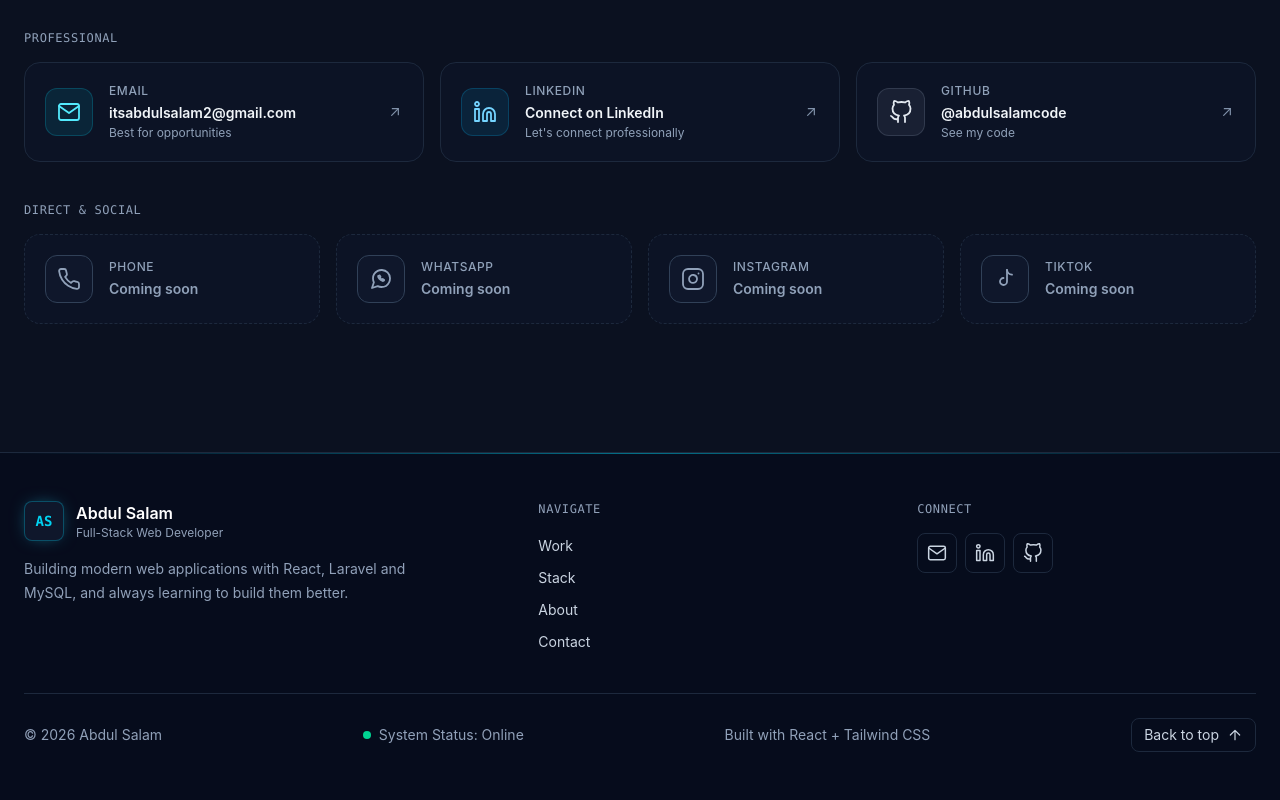
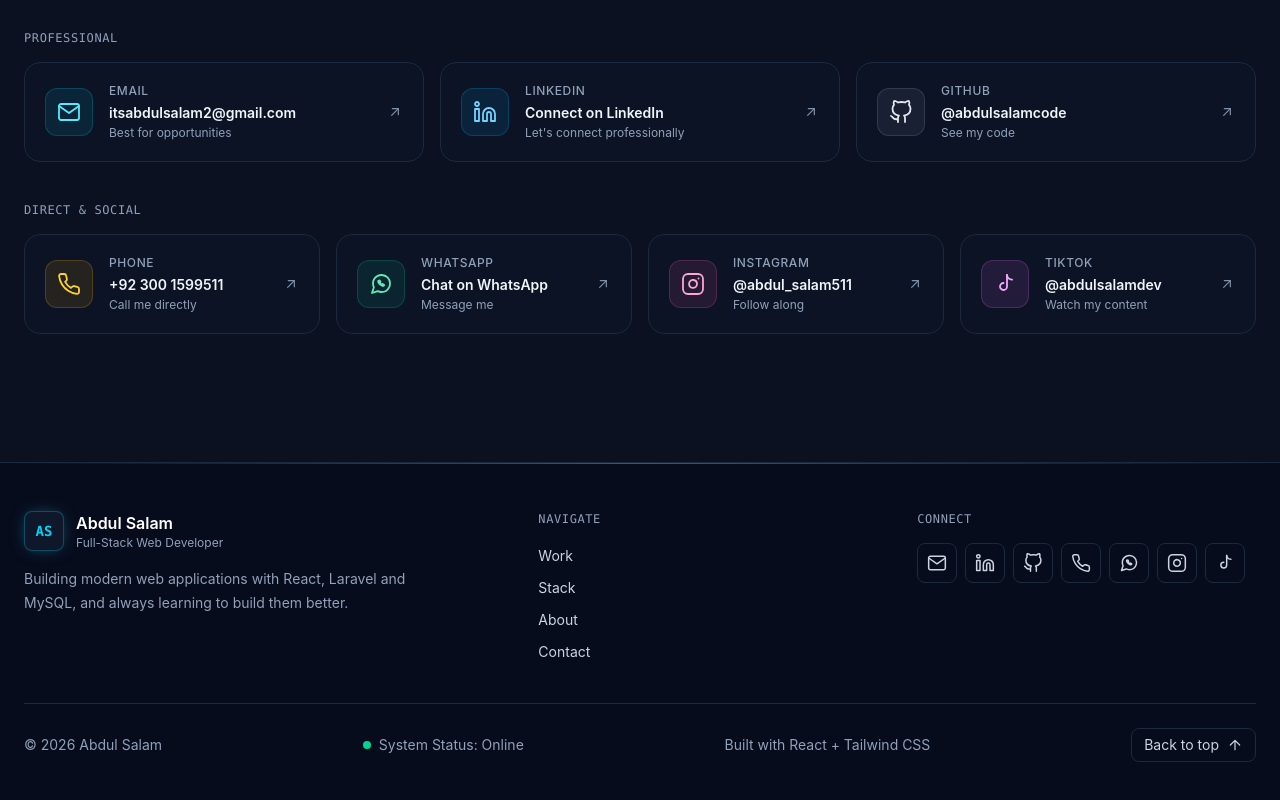
Before and after one commit to abdulsalamcode/abdul-salam-os, a React (Vite) app: page / in a window 1280 px wide. Shown: the part 7311-8111 px from the top of the page. Built offline with nearby package versions, Linux system fonts and the light colour scheme.

Commit message:
feat: add phone, whatsapp, instagram and tiktok contact links

```diff
--- a/src/data/contacts.js
+++ b/src/data/contacts.js
@@ -1,11 +1,11 @@
 // All contact cards (Contact section, Contact window, Footer icons).
 //
-// HOW TO ADD YOUR LINKS LATER
-// For each card that says "Coming soon", fill in two fields:
+// HOW TO EDIT A CARD
+// Each card has two fields (a card with both empty shows "Coming soon"):
 //   display -> the text shown on the card
 //   href    -> the link
 // Examples:
-//   phone:     display: "+92 300 1599511",   href: "tel:+923001599511"
+//   phone:     display: "+92 300 0000000",   href: "tel:+923000000000"
 //   whatsapp:  display: "Chat on WhatsApp",  href: "https://wa.me/923000000000"
 //   instagram: display: "@yourname",         href: "https://instagram.com/yourname"
 //   tiktok:    display: "@yourname",         href: "https://tiktok.com/@yourname"
@@ -50,8 +50,8 @@ export const CONTACTS = [
     group: "direct",
     label: "Phone",
     icon: "phone",
-    display: "",
-    href: "",
+    display: "+92 300 1599511",
+    href: "tel:+923001599511",
     hint: "Call me directly",
     tile: "border-amber-400/20 bg-amber-400/10 text-amber-300",
     hover: "hover:border-amber-400/50 hover:shadow-amber-500/10",
@@ -61,8 +61,8 @@ export const CONTACTS = [
     group: "direct",
     label: "WhatsApp",
     icon: "whatsapp",
-    display: "",
-    href: "",
+    display: "Chat on WhatsApp",
+    href: "https://wa.me/923001599511",
     hint: "Message me",
     tile: "border-emerald-400/20 bg-emerald-400/10 text-emerald-300",
     hover: "hover:border-emerald-400/50 hover:shadow-emerald-500/10",
@@ -72,8 +72,8 @@ export const CONTACTS = [
     group: "direct",
     label: "Instagram",
     icon: "instagram",
-    display: "",
-    href: "",
+    display: "@abdul_salam511",
+    href: "https://instagram.com/abdul_salam511",
     hint: "Follow along",
     tile: "border-pink-400/20 bg-pink-400/10 text-pink-300",
     hover: "hover:border-pink-400/50 hover:shadow-pink-500/10",
@@ -83,8 +83,8 @@ export const CONTACTS = [
     group: "direct",
     label: "TikTok",
     icon: "tiktok",
-    display: "",
-    href: "",
+    display: "@abdulsalamdev",
+    href: "https://www.tiktok.com/@abdulsalamdev",
     hint: "Watch my content",
     tile: "border-fuchsia-400/20 bg-fuchsia-400/10 text-fuchsia-300",
     hover: "hover:border-fuchsia-400/50 hover:shadow-fuchsia-500/10",
```
